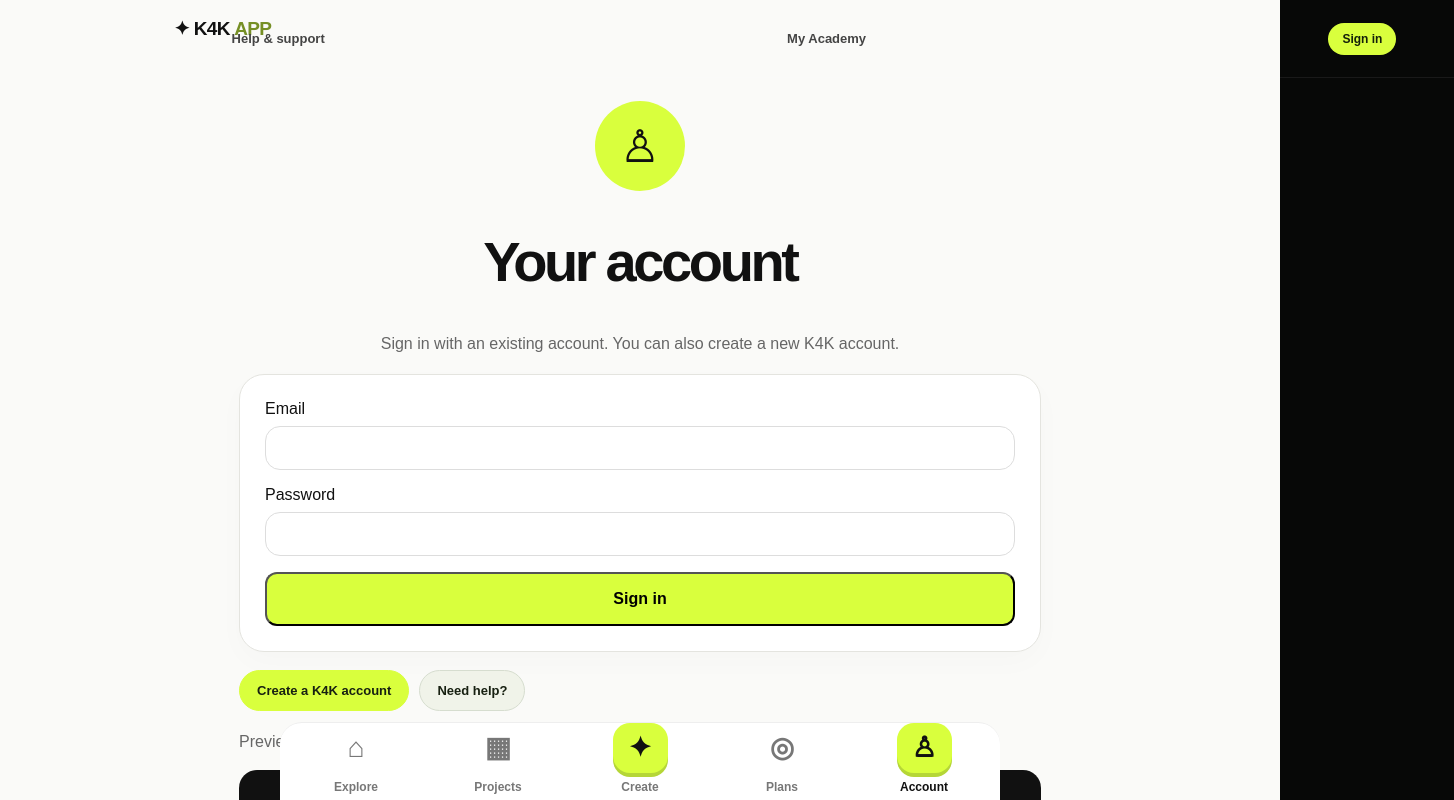
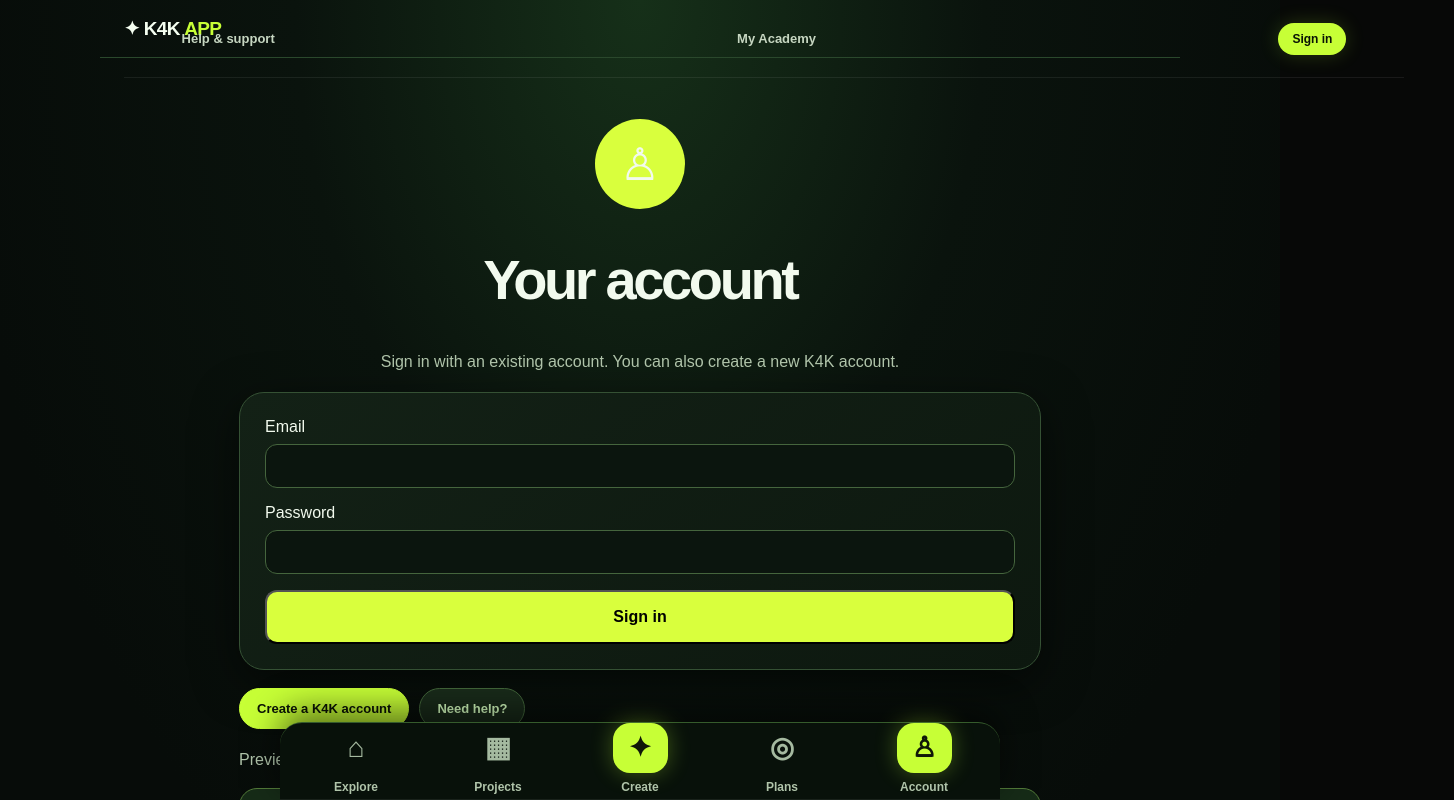
Before and after one commit to kreativestudios4k-lgtm/k4k-academy-v2, a Next.js app: page /k4k-app/account in a window 1280 px wide. Shown: the top 800 px of the page, 1454 px wide, since content can reach past the window. Built offline with nearby package versions, Linux system fonts and the light colour scheme; no server answers.

Commit message:
Apply K4K neon green on black visual theme to app/k4k-app/preview.css

```diff
--- a/app/k4k-app/preview.css
+++ b/app/k4k-app/preview.css
@@ -40,3 +40,54 @@
 
 
 .k4k-global-header .k4k-account-status{display:inline-flex;align-items:center;justify-content:center;border-radius:40px;background:#d9ff3d;color:#14200a;padding:9px 14px;font-size:12px;font-weight:900;text-decoration:none;min-width:68px}
+
+
+/* K4K neon-black theme: customer workspace, plans, projects, account and support. */
+.k4k-light{
+ --k4k-ink:#070c09;--k4k-surface:#101c13;--k4k-surface-raised:#18281b;
+ --k4k-border:#304c2e;--k4k-neon:#c7ff36;--k4k-text:#f2faee;--k4k-muted:#b0c4aa;
+ background:radial-gradient(ellipse at 50% 0%,#163019 0%,#0a130d 38%,#070c09 75%);
+ color:var(--k4k-text);
+}
+.k4k-light h1,.k4k-light h2,.k4k-light h3,.k4k-light label,.k4k-light strong{color:var(--k4k-text)}
+.k4k-light p,.k4k-light small{color:var(--k4k-muted)}
+.k4k-global-brand{color:#f5fff1!important}
+.k4k-global-brand b,.k4k-workspace-eyebrow{color:var(--k4k-neon)}
+.k4k-global-header{border-bottom:1px solid #2a482c;padding-bottom:17px;max-width:1080px}
+.k4k-global-header nav a{color:#c6d6c1}
+.k4k-global-header nav a:hover{color:var(--k4k-neon)}
+.k4k-global-header .k4k-account-status{background:var(--k4k-neon);color:#0a1305!important;box-shadow:0 0 20px #baff342f}
+.k4k-light .k4k-card{background:linear-gradient(145deg,#132116,#0d180f);border:1px solid #355134;color:var(--k4k-text);box-shadow:0 12px 45px #0008}
+.k4k-light .k4k-card>h2,.k4k-light .k4k-card h2{color:#f6fff1}
+.k4k-light .k4k-card p{color:#b6c7af}
+.k4k-light .k4k-card a:not(.k4k-black){color:#d2ff85}
+.k4k-light .k4k-plan{color:#f5fff0;border-color:#355134}
+.k4k-light .k4k-plan.active{border:2px solid var(--k4k-neon);background:linear-gradient(120deg,#244b20,#132716);box-shadow:0 0 0 1px #c7ff3620,0 0 30px #96ff201a}
+.k4k-light .k4k-plan h2,.k4k-light .k4k-plan strong{color:#f8fff5}
+.k4k-light .k4k-tag{background:var(--k4k-neon);color:#101708}
+.k4k-light .k4k-visual{background:radial-gradient(circle at 55% 40%,#376b22,#142e18 45%,#071208 95%);border:1px solid #5d8a39;color:var(--k4k-neon);text-shadow:0 0 55px #aaff30;box-shadow:inset 0 0 45px #73ff0b10}
+.k4k-light .k4k-light-nav{background:#08110a;border-top:1px solid #355b2c;box-shadow:0 -12px 35px #0008}
+.k4k-light .k4k-light-nav a{color:#a5baa0}
+.k4k-light .k4k-light-nav a.active{color:#e9ffe3}
+.k4k-light .k4k-light-nav a.active>span,.k4k-light .k4k-light-nav a:nth-child(3)>span{background:var(--k4k-neon);color:#101708;box-shadow:0 0 22px #b9ff344d}
+.k4k-light .k4k-black{background:#162b17;color:var(--k4k-neon)!important;border:1px solid #527a39}
+.k4k-light .k4k-lime{background:var(--k4k-neon);color:#101708;box-shadow:0 0 26px #bcff3435}
+.k4k-light input:not([type="range"]):not([type="checkbox"]):not([type="file"]),.k4k-light select,.k4k-light textarea{
+ background:#0b150e;color:#f4fff0;border:1px solid #45653d;border-radius:12px;
+}
+.k4k-light input::placeholder,.k4k-light textarea::placeholder{color:#9aac93}
+.k4k-light input[type="range"]{accent-color:var(--k4k-neon)}
+.k4k-light .k4k-workspace-refresh{background:#172b19;color:#dcffac;border:1px solid #4d7a37}
+.k4k-light .k4k-project-state>span{background:#213b1d;border:1px solid #638844;color:#dbffbd}
+.k4k-light .k4k-project-state small{color:#a1b898}
+.k4k-light .k4k-workspace-actions a{background:#192b1a;border:1px solid #42663a;color:#d6ffc0!important}
+.k4k-light .k4k-workspace-actions a:first-child{background:var(--k4k-neon);border-color:var(--k4k-neon);color:#0b1406!important}
+.k4k-light .k4k-support-tile{background:#132519;border:1px solid #345e34;color:#f2fff1}
+.k4k-light .k4k-support-tile strong{color:var(--k4k-neon)}
+.k4k-light .k4k-support-tile span{color:#b0c7ad}
+.k4k-light .k4k-support-faq details{border-color:#314b31}
+.k4k-light .k4k-support-faq summary{color:#eefae9}
+.k4k-light .k4k-support-faq details[open] summary{color:var(--k4k-neon)}
+.k4k-light .k4k-workspace-error,.k4k-light [role="alert"]{color:#ffaaa8!important}
+.k4k-light a:focus-visible,.k4k-light button:focus-visible,.k4k-light input:focus-visible,.k4k-light select:focus-visible,.k4k-light textarea:focus-visible{outline:3px solid var(--k4k-neon);outline-offset:3px}
+.k4k-light button:disabled{cursor:not-allowed;opacity:.65}
```
